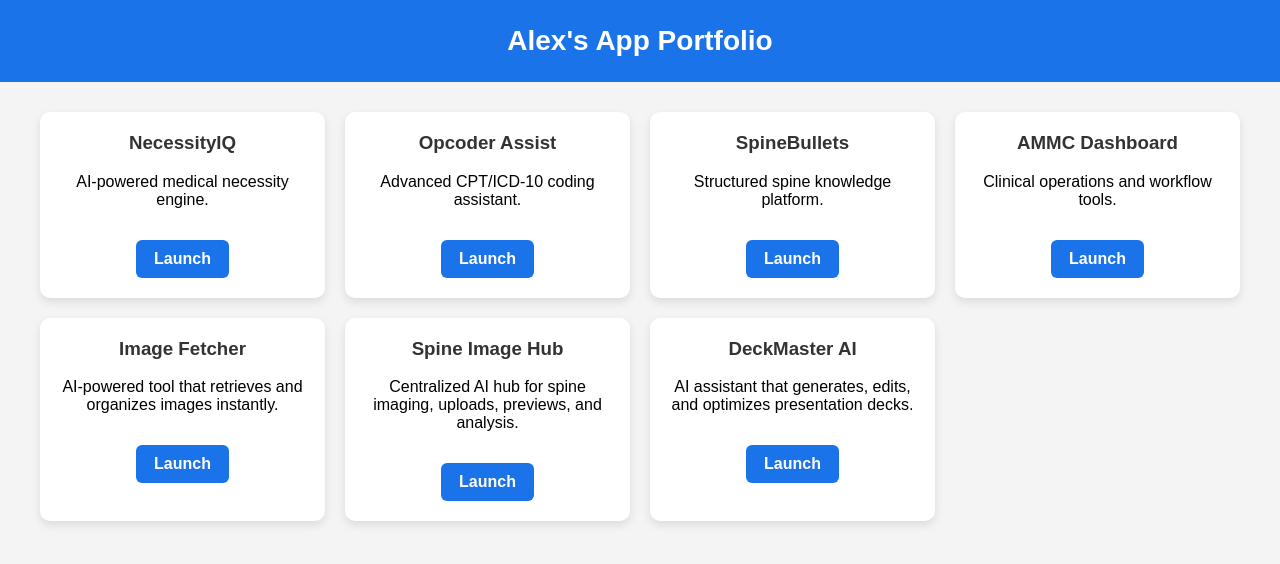
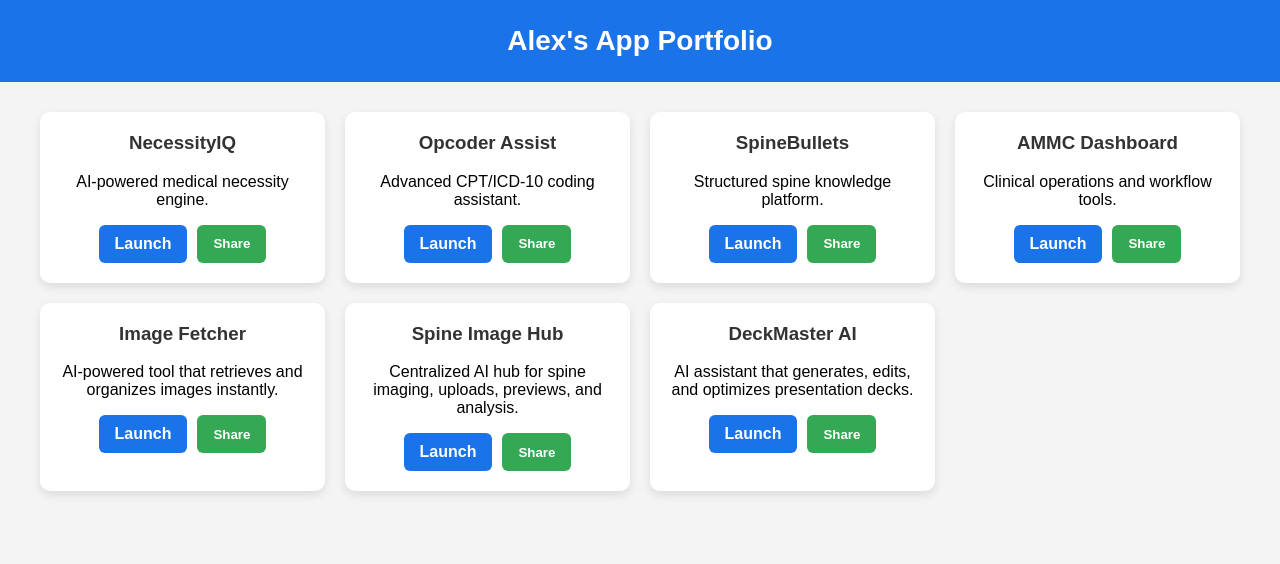
Before and after one commit to alexmohit825/alex-apps-portfolio, a plain HTML site: page index.html in a window 1280 px wide. Drawn offline with Linux system fonts and the light colour scheme.

Commit message:
Update index.html

```diff
--- a/index.html
+++ b/index.html
@@ -44,21 +44,48 @@
       color: #333;
     }
 
+    .btn-row {
+      margin-top: 15px;
+      display: flex;
+      justify-content: center;
+      gap: 10px;
+    }
+
+    .launch-btn, .share-btn {
+      padding: 10px 16px;
+      border-radius: 6px;
+      font-weight: bold;
+      text-decoration: none;
+      cursor: pointer;
+      border: none;
+    }
+
     .launch-btn {
-      display: inline-block;
-      margin-top: 15px;
-      padding: 10px 18px;
       background: #1a73e8;
       color: white;
-      text-decoration: none;
-      border-radius: 6px;
-      font-weight: bold;
     }
 
     .launch-btn:hover {
       background: #155fc0;
     }
+
+    .share-btn {
+      background: #34a853;
+      color: white;
+    }
+
+    .share-btn:hover {
+      background: #2c8c46;
+    }
   </style>
+
+  <script>
+    function copyLink(url) {
+      navigator.clipboard.writeText(url).then(() => {
+        alert("Link copied to clipboard!");
+      });
+    }
+  </script>
 </head>
 
 <body>
@@ -67,48 +94,69 @@
 
 <div class="container">
 
-  <!-- Existing Apps (Kept) -->
+  <!-- Existing Apps -->
   <div class="card">
     <h3>NecessityIQ</h3>
     <p>AI-powered medical necessity engine.</p>
+    <div class="btn-row">
       <a class="launch-btn" href="necessityiq.html" target="_blank">Launch</a>
+      <button class="share-btn" onclick="copyLink('https://alexmohit825.github.io/necessityiq/')">Share</button>
+    </div>
   </div>
 
   <div class="card">
     <h3>Opcoder Assist</h3>
     <p>Advanced CPT/ICD-10 coding assistant.</p>
+    <div class="btn-row">
       <a class="launch-btn" href="opcoder-assist.html" target="_blank">Launch</a>
+      <button class="share-btn" onclick="copyLink('https://alexmohit825.github.io/opcoder-assist/')">Share</button>
+    </div>
   </div>
 
   <div class="card">
     <h3>SpineBullets</h3>
     <p>Structured spine knowledge platform.</p>
+    <div class="btn-row">
       <a class="launch-btn" href="spinebullets.html" target="_blank">Launch</a>
+      <button class="share-btn" onclick="copyLink('https://alexmohit825.github.io/spinebullets/')">Share</button>
+    </div>
   </div>
 
   <div class="card">
     <h3>AMMC Dashboard</h3>
     <p>Clinical operations and workflow tools.</p>
+    <div class="btn-row">
       <a class="launch-btn" href="ammc-dashboard.html" target="_blank">Launch</a>
+      <button class="share-btn" onclick="copyLink('https://alexmohit825.github.io/ammc-dashboard/')">Share</button>
+    </div>
   </div>
 
   <!-- NEW GOOGLE AI STUDIO APPS -->
   <div class="card">
     <h3>Image Fetcher</h3>
     <p>AI-powered tool that retrieves and organizes images instantly.</p>
+    <div class="btn-row">
       <a class="launch-btn" href="https://alexmohit825.github.io/image-fetcher/" target="_blank">Launch</a>
+      <button class="share-btn" onclick="copyLink('https://alexmohit825.github.io/image-fetcher/')">Share</button>
+    </div>
   </div>
 
   <div class="card">
     <h3>Spine Image Hub</h3>
     <p>Centralized AI hub for spine imaging, uploads, previews, and analysis.</p>
+    <div class="btn-row">
       <a class="launch-btn" href="https://alexmohit825.github.io/spine-image-hub/" target="_blank">Launch</a>
+      <button class="share-btn" onclick="copyLink('https://alexmohit825.github.io/spine-image-hub/')">Share</button>
+    </div>
   </div>
 
   <div class="card">
     <h3>DeckMaster AI</h3>
     <p>AI assistant that generates, edits, and optimizes presentation decks.</p>
+    <div class="btn-row">
       <a class="launch-btn" href="https://alexmohit825.github.io/deckmaster-ai/" target="_blank">Launch</a>
+      <button class="share-btn" onclick="copyLink('https://alexmohit825.github.io/deckmaster-ai/')">Share</button>
+    </div>
   </div>
 
 </div>
```
Lines whose indentation alone changed are shown as unchanged.
